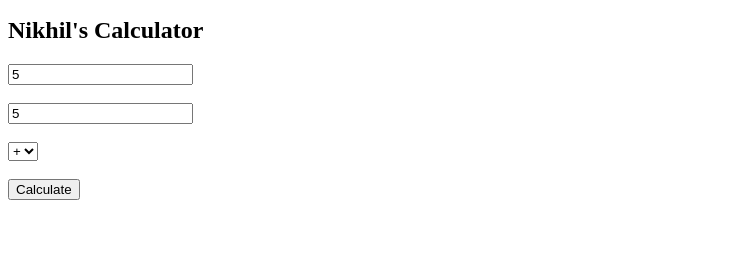
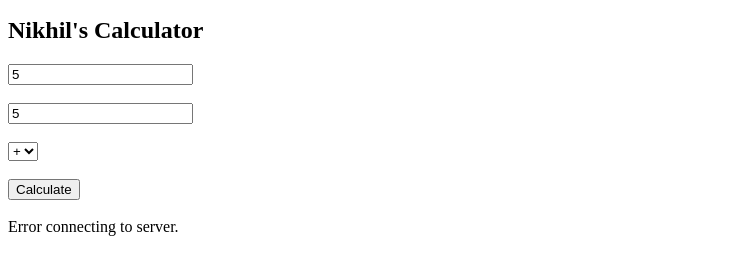
Before and after one commit to KvsNikhil/sit737-2025-t1-prac10p, a website: page public/index.html in a window 1280 px wide. Both pictures are taken after typing "5", "5" into the empty fields and a click on the button "Calculate". Shown: the part 110-384 px from the top of the page, without its empty margins (0-740 px from the left). Drawn offline with Linux system fonts and the light colour scheme; no server answers.

Commit message:
Update index.html

```diff
--- a/public/index.html
+++ b/public/index.html
@@ -1,3 +1,5 @@
+<!-- Kotapti Venkat Sai Nikhil -->
+ <!-- index.html -->
 <!DOCTYPE html>
 <html lang="en">
 <head>
@@ -9,22 +11,22 @@
     <h1>SIT_737 - Cloud Native Application Development</h1>
     <h2>Task 2.1p - s224603449</h2>
     <h2>Nikhil's Calculator</h2>
+
     <input type="number" id="num1" placeholder="Enter First Number">
-    <br>
-    <br>
+    <br><br>
     <input type="number" id="num2" placeholder="Enter Second Number">
-    <br>
-    <br>
+    <br><br>
+
     <select id="operation">
         <option value="add">+</option>
         <option value="subtract">-</option>
         <option value="multiply">*</option>
         <option value="divide">/</option>
     </select>
-    <br>
-    <br>
+    <br><br>
+
     <button onclick="calculate()">Calculate</button>
-    <br>
+    <br><br>
     <span id="result"></span>
 
     <script>
@@ -33,12 +35,22 @@
             const num2 = document.getElementById('num2').value;
             const operation = document.getElementById('operation').value;
 
-            fetch(`http://localhost:3000/calculate?num1=${num1}&num2=${num2}&operation=${operation}`)
+            if (num1 === "" || num2 === "") {
+                document.getElementById('result').innerText = "Please enter both numbers.";
+                return;
+            }
+
+            const url = `http://localhost:3000/${operation}?num1=${num1}&num2=${num2}`;
+
+            fetch(url)
                 .then(response => response.json())
                 .then(data => {
-                    document.getElementById('result').innerText = data.error || data.result;
+                    document.getElementById('result').innerText = data.error ? `Error: ${data.error}` : `Result: ${data.result}`;
                 })
-                .catch(error => console.error('Error:', error));
+                .catch(error => {
+                    document.getElementById('result').innerText = "Error connecting to server.";
+                    console.error('Error:', error);
+                });
         }
     </script>
 </body>
```
